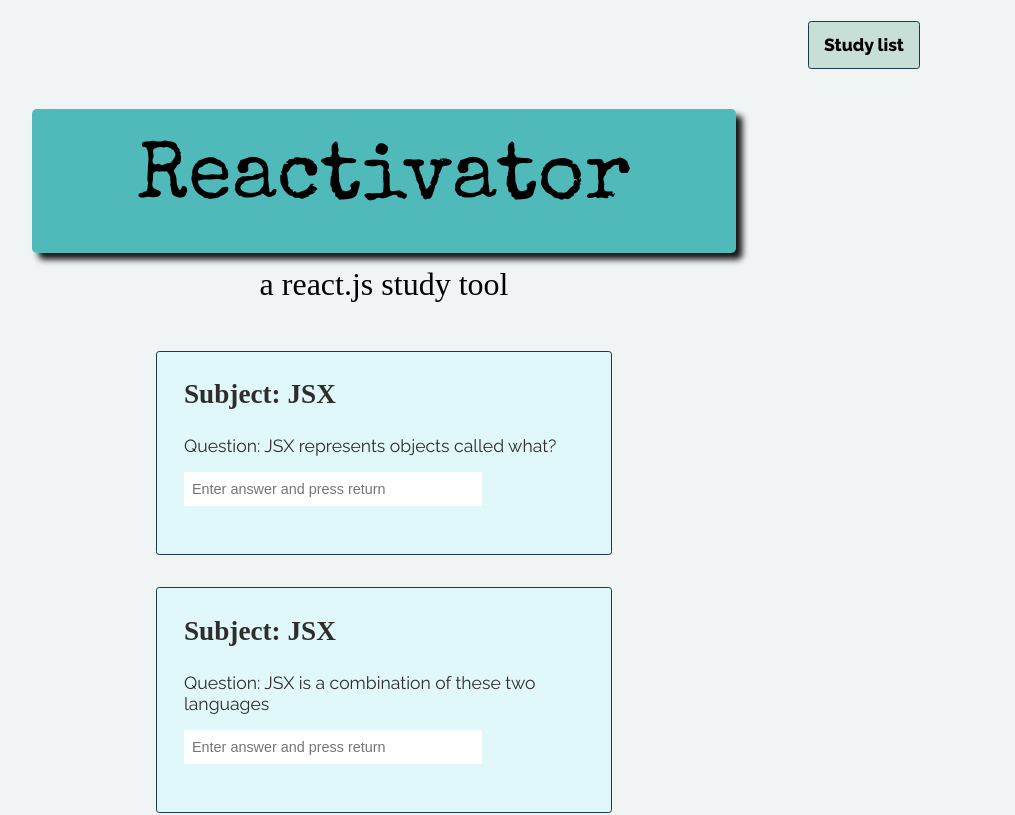
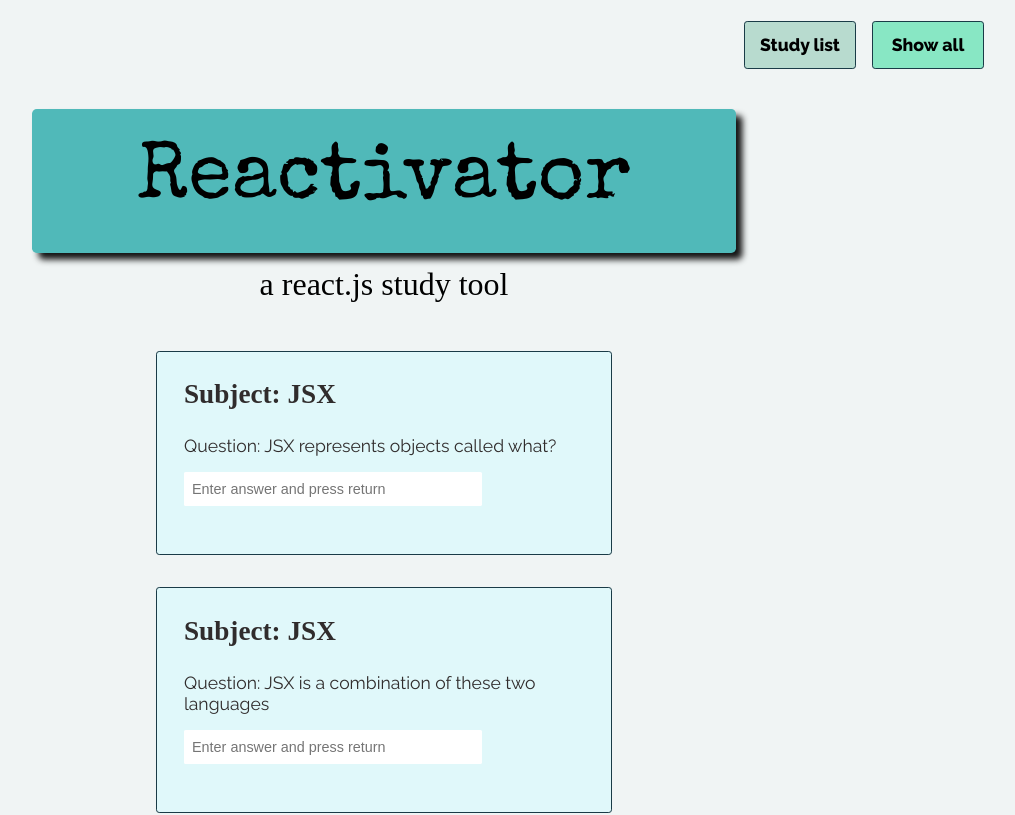
Before and after one commit to SallyH3/Reactivator, a React (Create React App) app: page / in a window 1280 px wide. Shown: the top 815 px of the page, without its empty margins (256-1271 px from the left). Built offline with nearby package versions, Linux system fonts and the light colour scheme; a web font is replaced by a local one.

Commit message:
Show all button working

```diff
--- a/src/App/App.js
+++ b/src/App/App.js
@@ -80,6 +80,15 @@ export default class App extends Component {
     })
   }
 
+  getAllCards = () => {
+    this.state.incorrectCards.map(card => {
+      return (<Card incorrectCards={card}/>)
+    })
+    this.setState({
+      showReview: false
+    })
+  }
+
   checkReturnCard = () => {
     const currentCard = this.state.currentCard
     if(!currentCard) {
@@ -126,6 +135,7 @@ export default class App extends Component {
     return (
       <section className='main-container'>
         <Controls
+        getAllCards={this.getAllCards}
         incorrectCards={this.state.incorrectCards}
         getIncorrectCards={this.getIncorrectCards}
         />
--- a/src/Controls/Controls.js
+++ b/src/Controls/Controls.js
@@ -20,6 +20,12 @@ export default class Controls extends Component {
           className='study-button'
           onClick={this.props.getIncorrectCards}
           />
+          <input
+          value='Show all'
+          type='submit'
+          className='show-all-button'
+          onClick={this.props.getAllCards}
+          />
       </section>
     )
   }
--- a/src/Styles/_Controls.scss
+++ b/src/Styles/_Controls.scss
@@ -11,7 +11,7 @@
   cursor: pointer;
   margin-left: 60rem;
   border-radius: .2rem;
-  background-color: hsl(158, 27%, 83%);
+  background-color: hsl(159, 32%, 79%);
   border: .1rem solid $button-border;
   font-size: 1.1rem;
   font-family: $study-list-font;
@@ -21,3 +21,18 @@
   width: 7rem;
   height: 3rem;
 }
+
+.show-all-button {
+  cursor: pointer;
+  margin-left: 1rem;
+  border-radius: .2rem;
+  background-color: hsl(158, 66%, 72%);
+  border: .1rem solid $button-border;
+  font-size: 1.1rem;
+  font-family: $study-list-font;
+  font-weight: 800;
+  margin-top: .8rem;
+  padding: .5rem;
+  width: 7rem;
+  height: 3rem;
+}
```
